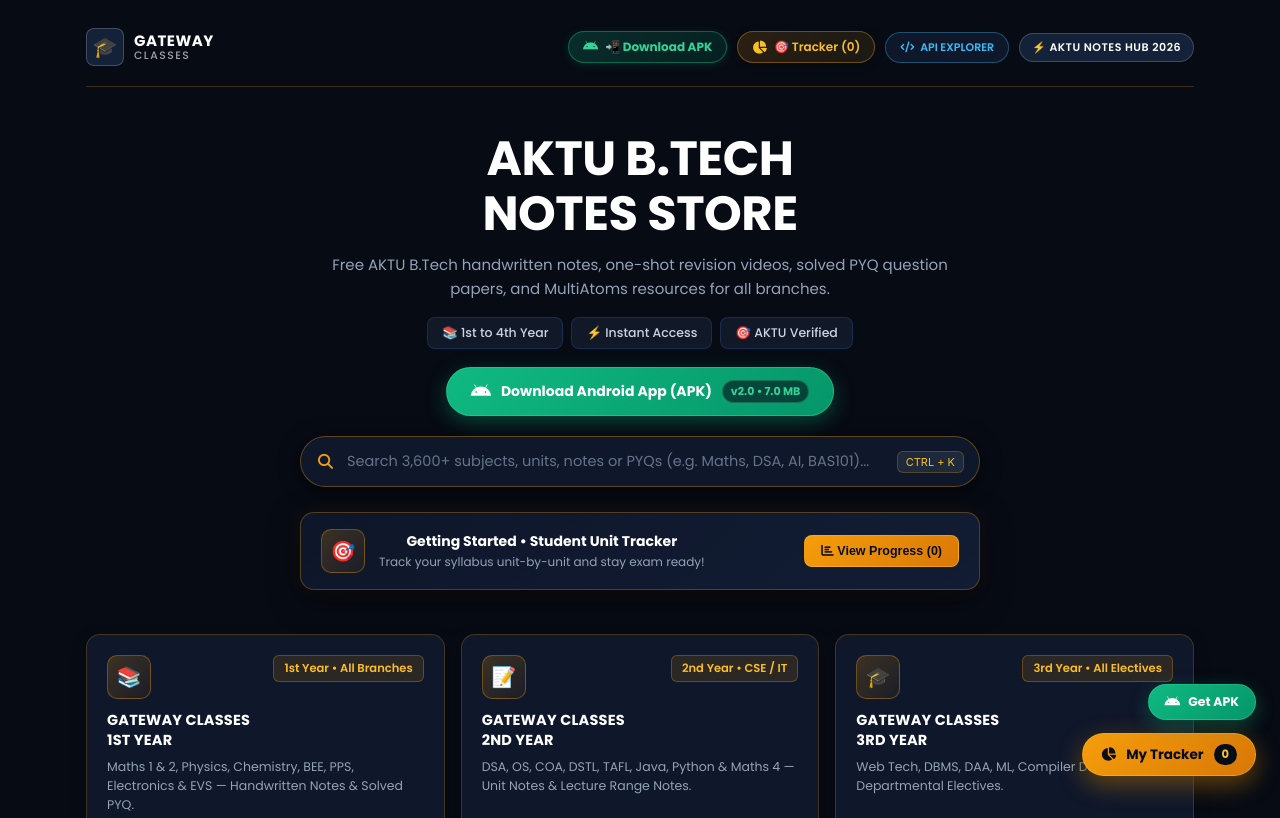
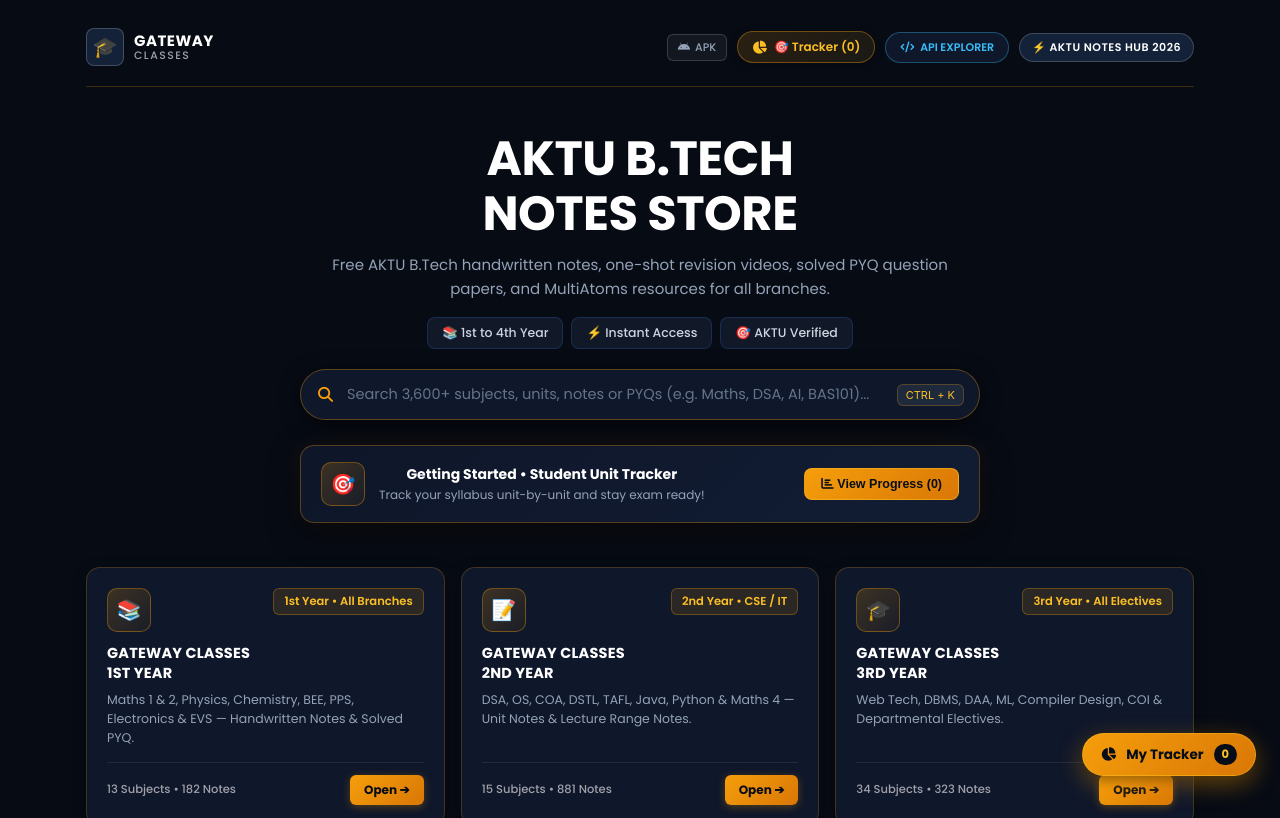
Before and after one commit to shivanshSWE-cmd/Free_GateWay_Classes, a website: page public/index.html in a window 1280 px wide. Shown: the top 818 px of the page. Drawn offline with Linux system fonts and the light colour scheme.

Commit message:
feat: setup Capacitor Android project, ignore APK binaries for local friend circle sharing, and make top APK button small and subtle

```diff
--- /dev/null
+++ b/capacitor.config.json
@@ -0,0 +1,5 @@
+{
+  "appId": "com.gatewayclasses.notes",
+  "appName": "Gateway Classes",
+  "webDir": "public"
+}
--- a/public/css/student-tracker.css
+++ b/public/css/student-tracker.css
@@ -536,78 +536,45 @@
    ANDROID APK DOWNLOAD BUTTONS & MODAL (GATEWAY CLASSES)
    ============================================================ */
 
-/* ── Floating APK Button (Above Floating Tracker) ───────────── */
-#floatingApkBtn {
-  position: fixed;
-  bottom: 80px;
-  right: 24px;
-  z-index: 9990;
-  display: flex;
-  align-items: center;
-  gap: 8px;
-  padding: 8px 16px;
-  border-radius: 999px;
-  background: linear-gradient(135deg, #10b981 0%, #059669 100%);
-  color: #ffffff;
-  font-family: 'Poppins', -apple-system, BlinkMacSystemFont, 'Segoe UI', Roboto, sans-serif;
-  font-size: 12.5px;
-  font-weight: 700;
-  border: 1px solid rgba(52, 211, 153, 0.45);
-  box-shadow: 0 6px 18px rgba(16, 185, 129, 0.35), 0 3px 8px rgba(0, 0, 0, 0.4);
-  cursor: pointer;
-  transition: all 0.22s ease;
-  user-select: none;
+/* ── Floating APK Button (Hidden from front) ─────────────────── */
+#floatingApkBtn,
+.hero-apk-cta {
+  display: none !important;
 }
 
-#floatingApkBtn:hover {
-  transform: translateY(-2px) scale(1.03);
-  box-shadow: 0 10px 25px rgba(16, 185, 129, 0.55);
-  background: linear-gradient(135deg, #34d399 0%, #10b981 100%);
-  color: #070d18;
-}
-
-#floatingApkBtn i {
-  font-size: 14px;
-}
-
-@media (max-width: 600px) {
-  #floatingApkBtn {
-    bottom: 64px;
-    right: 16px;
-    padding: 6px 12px;
-    font-size: 11px;
-  }
-}
-
-/* ── Top Bar Nav APK Button ─────────────────────────────────── */
+/* ── Top Bar Nav APK Button (Subtle, Small, Top Only) ────────── */
 .nav-apk-btn {
   display: inline-flex;
   align-items: center;
-  gap: 7px;
-  padding: 6px 14px;
-  border-radius: 999px;
-  background: linear-gradient(135deg, rgba(16, 185, 129, 0.2), rgba(5, 150, 105, 0.15));
-  border: 1px solid rgba(16, 185, 129, 0.45);
-  color: #34d399;
+  gap: 5px;
+  padding: 4px 10px;
+  border-radius: 6px;
+  background: rgba(255, 255, 255, 0.05);
+  border: 1px solid rgba(255, 255, 255, 0.16);
+  color: #94a3b8;
   font-family: 'Poppins', -apple-system, BlinkMacSystemFont, 'Segoe UI', Roboto, sans-serif;
-  font-size: 12px;
-  font-weight: 700;
+  font-size: 11px;
+  font-weight: 500;
   cursor: pointer;
-  transition: all 0.22s ease;
+  transition: all 0.2s ease;
   white-space: nowrap;
-  box-shadow: 0 2px 10px rgba(16, 185, 129, 0.15);
 }
 
 .nav-apk-btn:hover {
-  background: linear-gradient(135deg, #10b981, #059669);
-  color: #070d18;
-  border-color: #10b981;
-  transform: translateY(-1px);
-  box-shadow: 0 4px 16px rgba(16, 185, 129, 0.4);
+  background: rgba(255, 255, 255, 0.12);
+  color: #ffffff;
+  border-color: rgba(255, 255, 255, 0.35);
+  transform: none;
+  box-shadow: none;
 }
 
 .nav-apk-btn i {
-  color: inherit;
+  color: #94a3b8;
+  font-size: 11px;
+}
+.nav-apk-btn:hover i {
+  color: #ffffff;
+}
   font-size: 13.5px;
 }
 
--- a/public/css/unit-tracker.css
+++ b/public/css/unit-tracker.css
@@ -536,78 +536,45 @@
    ANDROID APK DOWNLOAD BUTTONS & MODAL (GATEWAY CLASSES)
    ============================================================ */
 
-/* ── Floating APK Button (Above Floating Tracker) ───────────── */
-#floatingApkBtn {
-  position: fixed;
-  bottom: 80px;
-  right: 24px;
-  z-index: 9990;
-  display: flex;
-  align-items: center;
-  gap: 8px;
-  padding: 8px 16px;
-  border-radius: 999px;
-  background: linear-gradient(135deg, #10b981 0%, #059669 100%);
-  color: #ffffff;
-  font-family: 'Poppins', -apple-system, BlinkMacSystemFont, 'Segoe UI', Roboto, sans-serif;
-  font-size: 12.5px;
-  font-weight: 700;
-  border: 1px solid rgba(52, 211, 153, 0.45);
-  box-shadow: 0 6px 18px rgba(16, 185, 129, 0.35), 0 3px 8px rgba(0, 0, 0, 0.4);
-  cursor: pointer;
-  transition: all 0.22s ease;
-  user-select: none;
+/* ── Floating APK Button (Hidden from front) ─────────────────── */
+#floatingApkBtn,
+.hero-apk-cta {
+  display: none !important;
 }
 
-#floatingApkBtn:hover {
-  transform: translateY(-2px) scale(1.03);
-  box-shadow: 0 10px 25px rgba(16, 185, 129, 0.55);
-  background: linear-gradient(135deg, #34d399 0%, #10b981 100%);
-  color: #070d18;
-}
-
-#floatingApkBtn i {
-  font-size: 14px;
-}
-
-@media (max-width: 600px) {
-  #floatingApkBtn {
-    bottom: 64px;
-    right: 16px;
-    padding: 6px 12px;
-    font-size: 11px;
-  }
-}
-
-/* ── Top Bar Nav APK Button ─────────────────────────────────── */
+/* ── Top Bar Nav APK Button (Subtle, Small, Top Only) ────────── */
 .nav-apk-btn {
   display: inline-flex;
   align-items: center;
-  gap: 7px;
-  padding: 6px 14px;
-  border-radius: 999px;
-  background: linear-gradient(135deg, rgba(16, 185, 129, 0.2), rgba(5, 150, 105, 0.15));
-  border: 1px solid rgba(16, 185, 129, 0.45);
-  color: #34d399;
+  gap: 5px;
+  padding: 4px 10px;
+  border-radius: 6px;
+  background: rgba(255, 255, 255, 0.05);
+  border: 1px solid rgba(255, 255, 255, 0.16);
+  color: #94a3b8;
   font-family: 'Poppins', -apple-system, BlinkMacSystemFont, 'Segoe UI', Roboto, sans-serif;
-  font-size: 12px;
-  font-weight: 700;
+  font-size: 11px;
+  font-weight: 500;
   cursor: pointer;
-  transition: all 0.22s ease;
+  transition: all 0.2s ease;
   white-space: nowrap;
-  box-shadow: 0 2px 10px rgba(16, 185, 129, 0.15);
 }
 
 .nav-apk-btn:hover {
-  background: linear-gradient(135deg, #10b981, #059669);
-  color: #070d18;
-  border-color: #10b981;
-  transform: translateY(-1px);
-  box-shadow: 0 4px 16px rgba(16, 185, 129, 0.4);
+  background: rgba(255, 255, 255, 0.12);
+  color: #ffffff;
+  border-color: rgba(255, 255, 255, 0.35);
+  transform: none;
+  box-shadow: none;
 }
 
 .nav-apk-btn i {
-  color: inherit;
+  color: #94a3b8;
+  font-size: 11px;
+}
+.nav-apk-btn:hover i {
+  color: #ffffff;
+}
   font-size: 13.5px;
 }
 
--- a/public/index.html
+++ b/public/index.html
@@ -469,7 +469,7 @@
         </div>
       </a>
       <div class="top-bar-links">
-        <button type="button" class="nav-apk-btn" onclick="window.openApkModal()" title="Download Official Gateway Classes Android App"><i class="fab fa-android"></i> 📲 Download APK</button>
+        <button type="button" class="nav-apk-btn" onclick="window.openApkModal()" title="Gateway Classes App APK"><i class="fab fa-android"></i> APK</button>
         <button type="button" class="nav-tracker-btn" onclick="window.openGwcTracker()"><i class="fa fa-chart-pie"></i> 🎯 My Tracker</button>
         <a href="/api-docs.html" class="nav-api-btn"><i class="fa fa-code"></i> API Explorer</a>
         <span class="nav-badge">⚡ AKTU NOTES HUB 2026</span>
@@ -484,13 +484,6 @@
         <span class="stat-chip">📚 1st to 4th Year</span>
         <span class="stat-chip">⚡ Instant Access</span>
         <span class="stat-chip">🎯 AKTU Verified</span>
-      </div>
-
-      <!-- Android App APK Download CTA -->
-      <div class="hero-apk-cta">
-        <button type="button" class="btn-download-apk-hero" onclick="window.openApkModal()">
-          <i class="fab fa-android"></i> <span>Download Android App (APK)</span> <span class="apk-chip-free">v2.0 • 7.0 MB</span>
-        </button>
       </div>
 
       <!-- Global Live Search -->
--- a/public/js/student-tracker.js
+++ b/public/js/student-tracker.js
@@ -406,21 +406,6 @@
     if (badge) badge.textContent = count;
   }
 
-  function ensureFloatingApkButton() {
-    let btn = document.getElementById('floatingApkBtn');
-    if (!btn) {
-      btn = document.createElement('div');
-      btn.id = 'floatingApkBtn';
-      btn.title = 'Download Gateway Classes Android App (APK)';
-      btn.innerHTML = `
-        <i class="fab fa-android"></i>
-        <span>Get APK</span>
-      `;
-      btn.onclick = () => window.openApkModal();
-      document.body.appendChild(btn);
-    }
-  }
-
   function updateTopNavPills() {
     const count = getCompletedCount();
     document.querySelectorAll('.nav-tracker-btn, .tracker-nav-pill').forEach(pill => {
@@ -794,7 +779,6 @@
     attachTrackersToNoteCards();
     updateSubjectProgressBars();
     ensureFloatingButton();
-    ensureFloatingApkButton();
     updateTopNavPills();
     updateHomeBanner();
   }
```
Also changed, not shown: package.json (+6 -1 lines), public/js/unit-tracker.js (+0 -16 lines), 3 other files.
